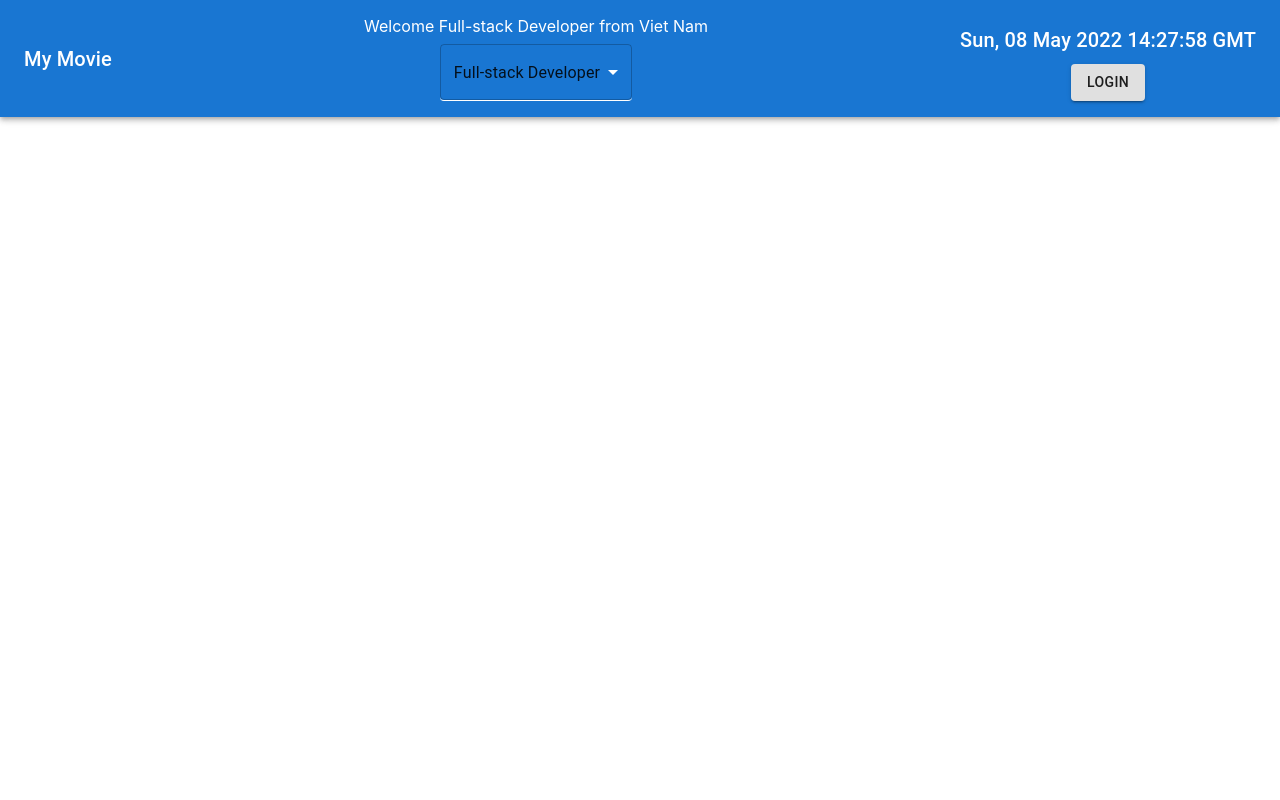
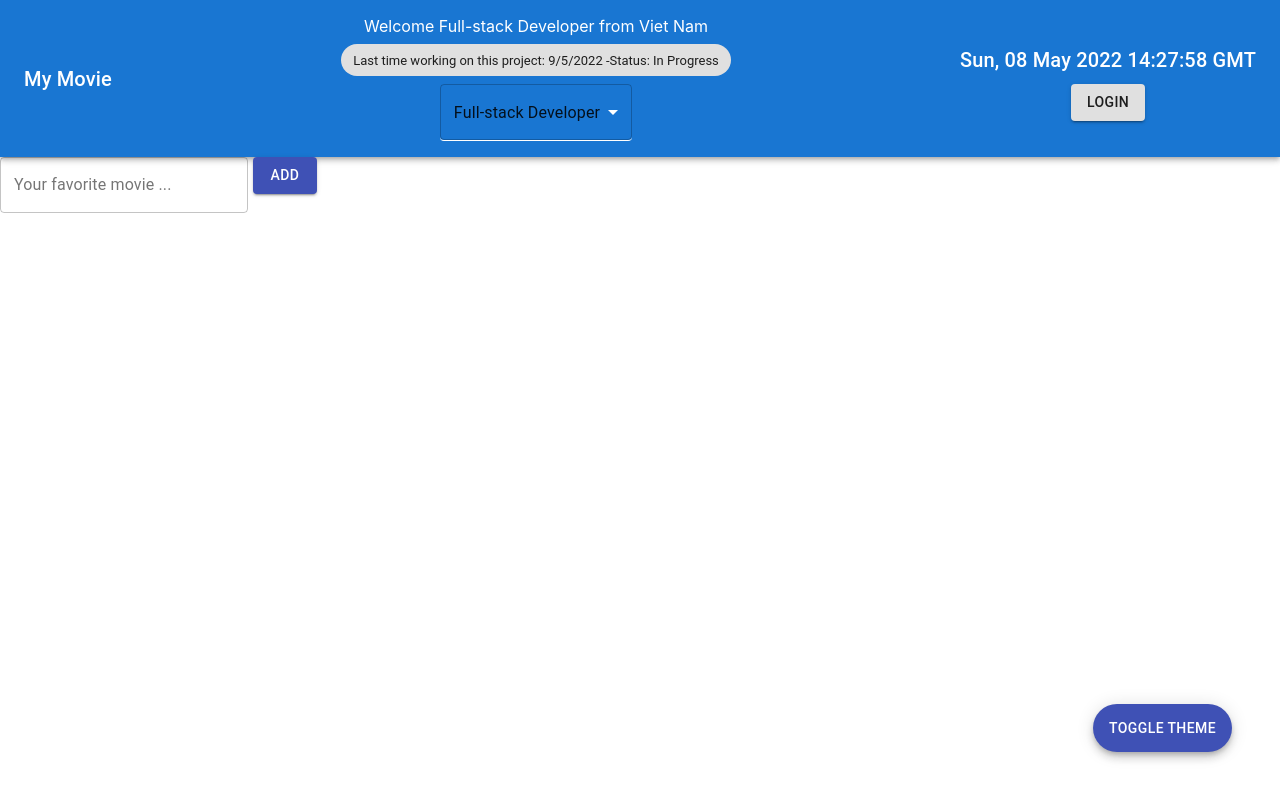
Before and after one commit to phucdo2601/LearnReactjsWithTypescript, a React (Create React App) app: page / in a window 1280 px wide. Built offline with nearby package versions, Linux system fonts and the light colour scheme.

Commit message:
First practice useContext in reactjs + ts b01

```diff
--- a/package.json
+++ b/package.json
@@ -15,10 +15,12 @@
     "@types/node": "^16.11.33",
     "@types/react": "^18.0.9",
     "@types/react-dom": "^18.0.3",
+    "@types/uuid": "^8.3.4",
     "react": "^18.1.0",
     "react-dom": "^18.1.0",
     "react-scripts": "5.0.1",
     "typescript": "^4.6.4",
+    "uuid": "^8.3.2",
     "web-vitals": "^2.1.4"
   },
   "scripts": {
--- a/src/App.tsx
+++ b/src/App.tsx
@@ -1,11 +1,26 @@
 import React from 'react';
 import './App.css';
+import Movies from './components/Movies';
 import Navbar from './components/Navbar';
+import ToggleThemeBtn from './components/ToggleThemeBtn';
+import MovieContextProvider from './contexts/MovieContext';
+import ProgressContextProvider from './contexts/ProgressContext';
+import ThemeContextProvider from './contexts/ThemeContext';
 
 function App() {
   return (
     <div >
-      <Navbar />
+
+      <MovieContextProvider>
+        <ThemeContextProvider>
+          <ProgressContextProvider>
+            <Navbar />
+            <Movies />
+            <ToggleThemeBtn />
+          </ProgressContextProvider>
+        </ThemeContextProvider>
+      </MovieContextProvider>
+
     </div>
   );
 }
--- /dev/null
+++ b/src/components/Movies.tsx
@@ -0,0 +1,77 @@
+
+import { Box, Button, Chip, PropTypes, TextField } from '@material-ui/core'
+import { createStyles, makeStyles, Theme } from '@material-ui/core/styles'
+import { ChangeEvent, Fragment, useContext, useState } from 'react'
+import { ThemeContext } from '../contexts/ThemeContext';
+import { MovieContext } from './../contexts/MovieContext';
+
+const useStyles = makeStyles((theme: Theme) => createStyles({
+    movieInput: {
+        marginRight: '5px'
+    },
+    movieChip:{
+        fontSize: "2rem",
+        padding: "30px 10px",
+        margin: "5px"
+    }
+}))
+
+const Movies = () => {
+
+    /**
+     * useStyles
+     */
+    const classes = useStyles();
+
+    /**
+     * su dung state cho ham input phim nguoi dung go vao
+     */
+     const [movie, setMovie] = useState('');
+
+     const {theme} = useContext(ThemeContext);
+     const chipTheme = theme as Exclude<PropTypes.Color, "inherit">
+
+    const onMovieInputChange = (event: ChangeEvent<HTMLInputElement>) => {
+        setMovie(event.target.value);
+    }
+
+    /**
+     * tao ra context movie
+     */
+    const {movies, addMovie, deleteMovie} = useContext(MovieContext);
+
+    return (
+        <>
+            <Box display='flex' justifyContent='center' my={10}>
+                <TextField
+                    label="Your favorite movie ..."
+                    variant="outlined"
+                    className={classes.movieInput}
+                    onChange={onMovieInputChange}
+                    value={movie}
+                />
+                <Button variant="contained" color="primary"
+                    onClick={
+                        () => {
+                            addMovie(movie)
+                            setMovie("")
+                        }
+                    }
+                    >
+                    Add
+                </Button>
+            </Box>
+
+            <Box display="flex" justifyContent="center" flexWrap="wrap" mx={5}>
+                    {movies.map(movie => (
+                        <Chip key={movie.id} label={movie.title} clickable color={chipTheme}
+                        className={classes.movieChip}
+                        onDelete={deleteMovie.bind(this, movie.id)}
+                        />
+                    ))}
+            </Box>
+        </>
+    )
+}
+
+export default Movies
--- a/src/components/Navbar.tsx
+++ b/src/components/Navbar.tsx
@@ -1,9 +1,11 @@
-import { Button } from '@material-ui/core'
+import { Button, Chip } from '@material-ui/core'
 import { AppBar, Box, FormControl, MenuItem, Select, Toolbar, Typography } from '@mui/material'
 import { createStyles, makeStyles } from '@mui/styles'
 import { Theme } from '@mui/system'
-import React, { ChangeEvent, useEffect, useState } from 'react'
+import React, { ChangeEvent, useContext, useEffect, useState } from 'react'
 import WelcomeMessage from './WelcomeMessage'
+import { ProgressContext } from '../contexts/ProgressContext';
+import { ThemeContext } from '../contexts/ThemeContext'
 
 
 const useStyles = makeStyles((theme: Theme) => createStyles({
@@ -17,6 +19,16 @@ const Navbar = () => {
 
     //style
     const classes = useStyles();
+
+    /**
+     * moc context tu ProgressContextProvider
+     */
+    const {lastTime, status} = useContext(ProgressContext);
+
+    /**
+     * moc context tu ThemeContextProvider
+     */
+    const {theme} = useContext(ThemeContext);
 
     //useState => dung tao ra bien thoi gian tren giao dien
     const [time, setTime] = useState<Date>(() => new Date(Date.now()));
@@ -38,7 +50,7 @@ const Navbar = () => {
     }
 
     return (
-        <AppBar position='static' color='primary'>
+        <AppBar position='static' color={theme}>
             <Toolbar>
                 <Box
                     display="flex"
@@ -55,7 +67,7 @@ const Navbar = () => {
                         textAlign="center"
                     >
                         <WelcomeMessage position={position} />
-
+                        <Chip label={`Last time working on this project: ${lastTime} -Status: ${status}`} />
                         <Box mt={1}>
                             <FormControl>
                                 <Select
--- /dev/null
+++ b/src/components/ToggleThemeBtn.tsx
@@ -0,0 +1,31 @@
+import { createStyles, Fab, makeStyles, Theme } from '@material-ui/core'
+import React, { useContext } from 'react'
+import { ThemeContext } from '../contexts/ThemeContext';
+
+const useStyles = makeStyles((theme: Theme) => createStyles({
+    floatBtn: {
+        position: "fixed",
+        right: "3rem",
+        bottom: "3rem",
+    }
+}))
+
+const ToggleThemeBtn = () => {
+
+    const classes = useStyles();
+
+    /**
+     * Lay context chuyen mau giao dien
+     */
+    const {theme, toggleTheme} = useContext(ThemeContext);
+
+  return (
+    <>
+        <Fab color='primary' variant='extended' className={classes.floatBtn} onClick={toggleTheme.bind(this, theme === 'primary'? 'secondary': 'primary')}>
+            Toggle Theme
+        </Fab>
+    </>
+  )
+}
+
+export default ToggleThemeBtn
--- /dev/null
+++ b/src/contexts/MovieContext.tsx
@@ -0,0 +1,48 @@
+import { createContext, ReactNode, useState } from "react";
+import {v4 as uuidv4} from "uuid";
+
+interface MovieContextProps {
+    children: ReactNode
+}
+
+interface Movie {
+    id: string;
+    title: string;
+}
+
+export interface MovieContextDefault {
+    movies: Movie[];
+    addMovie: (title: string) => void;
+    deleteMovie: (id:string) => void;
+}
+
+const movieContextDefaultData = {
+    movies : [],
+    addMovie : () => {},
+    deleteMovie : () => {}
+}
+
+export const MovieContext = createContext<MovieContextDefault>(
+    movieContextDefaultData
+)
+
+
+const MovieContextProvider = ({children} : MovieContextProps) =>{
+    const [movies, setMovies] = useState<Movie[]>(
+        movieContextDefaultData.movies
+    );
+
+    const addMovie =(title: string) => setMovies([...movies, {id: uuidv4(), title}]);
+
+    const deleteMovie = (id : string) => setMovies(movies.filter(m => m.id !== id));
+
+    const movieContextData = { movies, addMovie, deleteMovie };
+
+    return (
+        <MovieContext.Provider value={movieContextData}>
+            {children}
+        </MovieContext.Provider>
+    );
+}
+
+export default MovieContextProvider;
--- /dev/null
+++ b/src/contexts/ProgressContext.tsx
@@ -0,0 +1,28 @@
+import React, { createContext, ReactNode } from 'react'
+
+interface ProgressContextProviderProps {
+    children: ReactNode
+}
+
+interface ProgressContextDefault{
+    lastTime: string;
+    status: string;
+}
+
+const progressDefault = {
+    lastTime : "9/5/2022",
+    status: "In Progress",
+
+}
+
+export const ProgressContext = createContext<ProgressContextDefault>(progressDefault);
+
+const ProgressContextProvider = ({children} : ProgressContextProviderProps) => {
+
+
+    return <ProgressContext.Provider value={progressDefault}>
+        {children}
+    </ProgressContext.Provider>
+}
+
+export default ProgressContextProvider;
--- /dev/null
+++ b/src/contexts/ThemeContext.tsx
@@ -0,0 +1,43 @@
+import { PropTypes } from "@material-ui/core";
+import { createContext, ReactNode, useState } from "react";
+
+interface ThemeContextProps {
+    children: ReactNode;
+}
+
+interface ThemeContextDefault {
+    theme : PropTypes.Color;
+    toggleTheme: (theme: PropTypes.Color) => void;
+
+}
+
+const themeContextDefaultData = {
+    theme: "primary" as  PropTypes.Color,
+    toggleTheme: () => {}
+}
+
+
+
+export const ThemeContext = createContext<ThemeContextDefault>(themeContextDefaultData);
+
+const ThemeContextProvider = ({children} : ThemeContextProps) => {
+    /**
+     * Bien state theme
+     * Su dung state de thay doi va luu gia tri cua theme khi giao dien nhan thay doi
+     */
+    const [theme, setTheme] = useState<PropTypes.Color>(themeContextDefaultData.theme);
+
+    /**
+     * ham set su thay doi cua theme
+     */
+    const toggleTheme = (theme: PropTypes.Color) => setTheme(theme);
+
+    const themeContextDynamicData = {theme, toggleTheme};
+
+
+    return <ThemeContext.Provider value={themeContextDynamicData}>
+        {children}
+    </ThemeContext.Provider>
+}
+
+export default ThemeContextProvider
```
Also changed, not shown: 1 other file (tests, documents, lock files or other folders).
